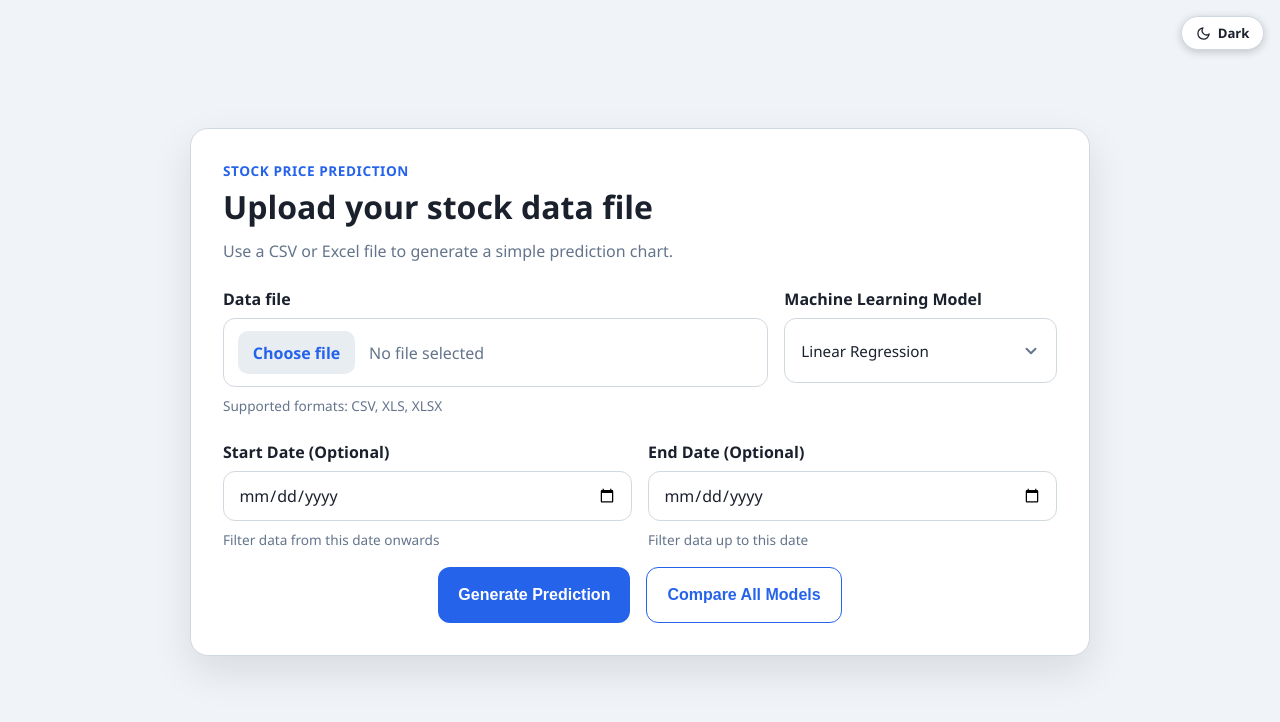
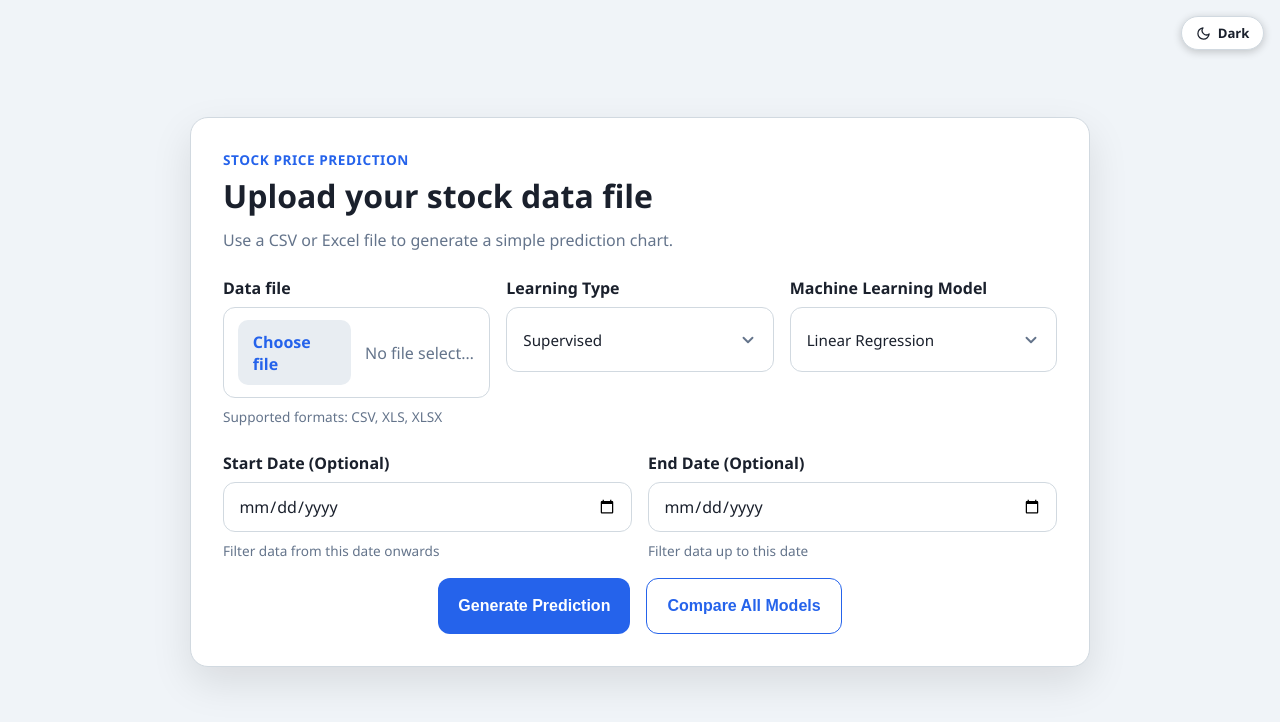
Before and after one commit to sujalkarawade/StockPredictionModel, a Flask app: page / in a window 1280 px wide. Shown: the top 722 px of the page. Run offline with Flask 3, Linux system fonts and the light colour scheme.

Commit message:
add unsupervised learning models and dynamic UI filtering

```diff
--- a/templates/index.html
+++ b/templates/index.html
@@ -27,39 +27,63 @@
                 </header>
 
                 <form class="upload-form" method="POST" enctype="multipart/form-data">
-                    <div class="inputs-grid" style="display: grid; grid-template-columns: 2fr 1fr; gap: 1rem; width: 100%;">
+                    <div class="inputs-grid" style="display: grid; grid-template-columns: 1fr 1fr 1fr; gap: 1rem; width: 100%;">
                         <div class="field-group">
                             <label class="field-label" for="file">Data file</label>
                             <label class="file-picker" for="file">
                                 <input id="file" class="file-input" type="file" name="file" accept=".csv,.xls,.xlsx" required>
                                 <span class="file-button">Choose file</span>
                                 <span class="file-name" id="file-name">{{ uploaded_name or "No file selected" }}</span>
-
                             </label>
                             <p class="field-note">Supported formats: CSV, XLS, XLSX</p>
                         </div>
 
                         <div class="field-group">
+                            <label class="field-label">Learning Type</label>
+                            <input type="hidden" id="ml_type" name="ml_type" value="Supervised">
+                            <div class="custom-select" id="mlTypeSelect">
+                                <button type="button" class="custom-select__trigger" aria-haspopup="listbox" aria-expanded="false">
+                                    <span class="custom-select__value">Supervised</span>
+                                    <svg class="custom-select__arrow" viewBox="0 0 24 24" fill="none" stroke="currentColor" stroke-width="2.5" stroke-linecap="round" stroke-linejoin="round"><polyline points="6 9 12 15 18 9"/></svg>
+                                </button>
+                                <ul class="custom-select__dropdown" role="listbox">
+                                    <li class="custom-select__option selected" role="option" data-value="Supervised">
+                                        <span class="option-icon">🎓</span> Supervised
+                                    </li>
+                                    <li class="custom-select__option" role="option" data-value="Unsupervised">
+                                        <span class="option-icon">🔍</span> Unsupervised
+                                    </li>
+                                </ul>
+                            </div>
+                        </div>
+
+                        <div class="field-group">
                             <label class="field-label">Machine Learning Model</label>
-                            <!-- Hidden input carries the value on form submit -->
                             <input type="hidden" id="model_type" name="model_type" value="Linear Regression">
                             <div class="custom-select" id="customSelect">
                                 <button type="button" class="custom-select__trigger" aria-haspopup="listbox" aria-expanded="false">
                                     <span class="custom-select__value">Linear Regression</span>
                                     <svg class="custom-select__arrow" viewBox="0 0 24 24" fill="none" stroke="currentColor" stroke-width="2.5" stroke-linecap="round" stroke-linejoin="round"><polyline points="6 9 12 15 18 9"/></svg>
                                 </button>
-                                <ul class="custom-select__dropdown" role="listbox">
-                                    <li class="custom-select__option selected" role="option" data-value="Linear Regression">
+                                <ul class="custom-select__dropdown" role="listbox" id="modelDropdown">
+                                    <!-- Options will be populated by JS -->
+                                    <li class="custom-select__option selected" role="option" data-value="Linear Regression" data-type="Supervised">
                                         <span class="option-icon">📈</span> Linear Regression
                                     </li>
-                                    <li class="custom-select__option" role="option" data-value="Decision Tree">
+                                    <li class="custom-select__option" role="option" data-value="Decision Tree" data-type="Supervised">
                                         <span class="option-icon">🌿</span> Decision Tree Regressor
                                     </li>
-                                    <li class="custom-select__option" role="option" data-value="Random Forest">
+                                    <li class="custom-select__option" role="option" data-value="Random Forest" data-type="Supervised">
                                         <span class="option-icon">🌲</span> Random Forest Regressor
                                     </li>
-                                    <li class="custom-select__option" role="option" data-value="XGBoost">
+                                    <li class="custom-select__option" role="option" data-value="XGBoost" data-type="Supervised">
                                         <span class="option-icon">⚡</span> XGBoost Regressor
+                                    </li>
+                                    <li class="custom-select__option" role="option" data-value="K-Means" data-type="Unsupervised" style="display: none;">
+                                        <span class="option-icon">💠</span> K-Means Clustering
+                                    </li>
+                                    <li class="custom-select__option" role="option" data-value="Isolation Forest" data-type="Unsupervised" style="display: none;">
+                                        <span class="option-icon">🚨</span> Isolation Forest
                                     </li>
                                 </ul>
                             </div>
@@ -144,11 +168,11 @@
             });
 
             // Custom select
-            const cs = document.getElementById("customSelect");
+            function setupCustomSelect(selectId, hiddenInputId, onSelect) {
+                const cs = document.getElementById(selectId);
                 const trigger = cs.querySelector(".custom-select__trigger");
-            const dropdown = cs.querySelector(".custom-select__dropdown");
                 const valueLabel = cs.querySelector(".custom-select__value");
-            const hiddenInput = document.getElementById("model_type");
+                const hiddenInput = document.getElementById(hiddenInputId);
                 const options = cs.querySelectorAll(".custom-select__option");
 
                 trigger.addEventListener("click", () => {
@@ -158,12 +182,14 @@
 
                 options.forEach(opt => {
                     opt.addEventListener("click", () => {
+                        if (opt.style.display === "none") return;
                         options.forEach(o => o.classList.remove("selected"));
                         opt.classList.add("selected");
                         valueLabel.textContent = opt.textContent.trim();
                         hiddenInput.value = opt.dataset.value;
                         cs.classList.remove("open");
                         trigger.setAttribute("aria-expanded", "false");
+                        if (onSelect) onSelect(opt.dataset.value, opt);
                     });
                 });
 
@@ -174,6 +200,42 @@
                         trigger.setAttribute("aria-expanded", "false");
                     }
                 });
+            }
+
+            const modelTypeInput = document.getElementById("model_type");
+            const modelTriggerValue = document.querySelector("#customSelect .custom-select__value");
+            const modelOptions = document.querySelectorAll("#customSelect .custom-select__option");
+            const compareButton = document.getElementById("compare-button");
+
+            setupCustomSelect("mlTypeSelect", "ml_type", (val) => {
+                // Filter model options
+                let firstVisible = null;
+                modelOptions.forEach(opt => {
+                    if (opt.dataset.type === val) {
+                        opt.style.display = "";
+                        if (!firstVisible) firstVisible = opt;
+                    } else {
+                        opt.style.display = "none";
+                    }
+                });
+
+                // Select the first visible option
+                if (firstVisible) {
+                    modelOptions.forEach(o => o.classList.remove("selected"));
+                    firstVisible.classList.add("selected");
+                    modelTriggerValue.textContent = firstVisible.textContent.trim();
+                    modelTypeInput.value = firstVisible.dataset.value;
+                }
+
+                // Show/hide compare button (only for supervised)
+                if (val === "Unsupervised") {
+                    compareButton.style.display = "none";
+                } else {
+                    compareButton.style.display = "";
+                }
+            });
+
+            setupCustomSelect("customSelect", "model_type");
         </script>
     </body>
 </html>
```
Also changed, not shown: model.py (+49 -19 lines), static/graph.png. Lines whose indentation alone changed are shown as unchanged.
